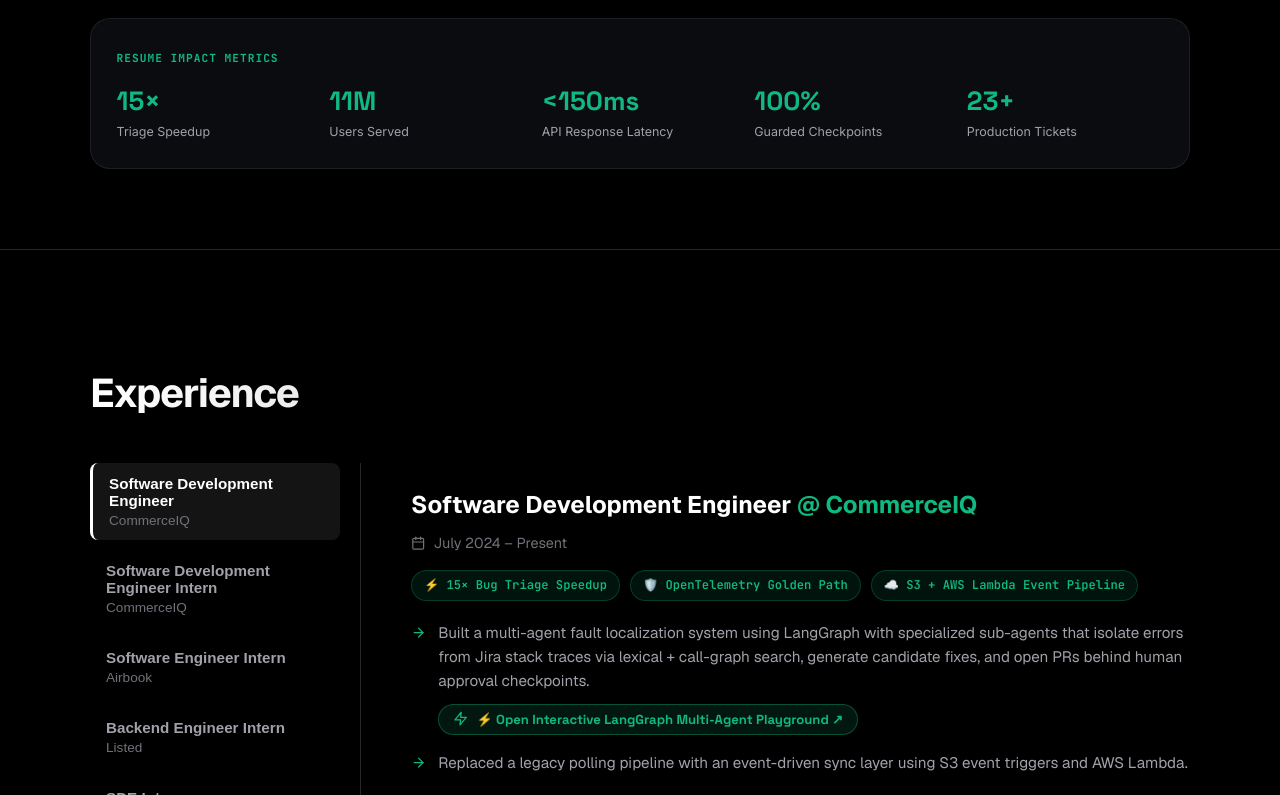
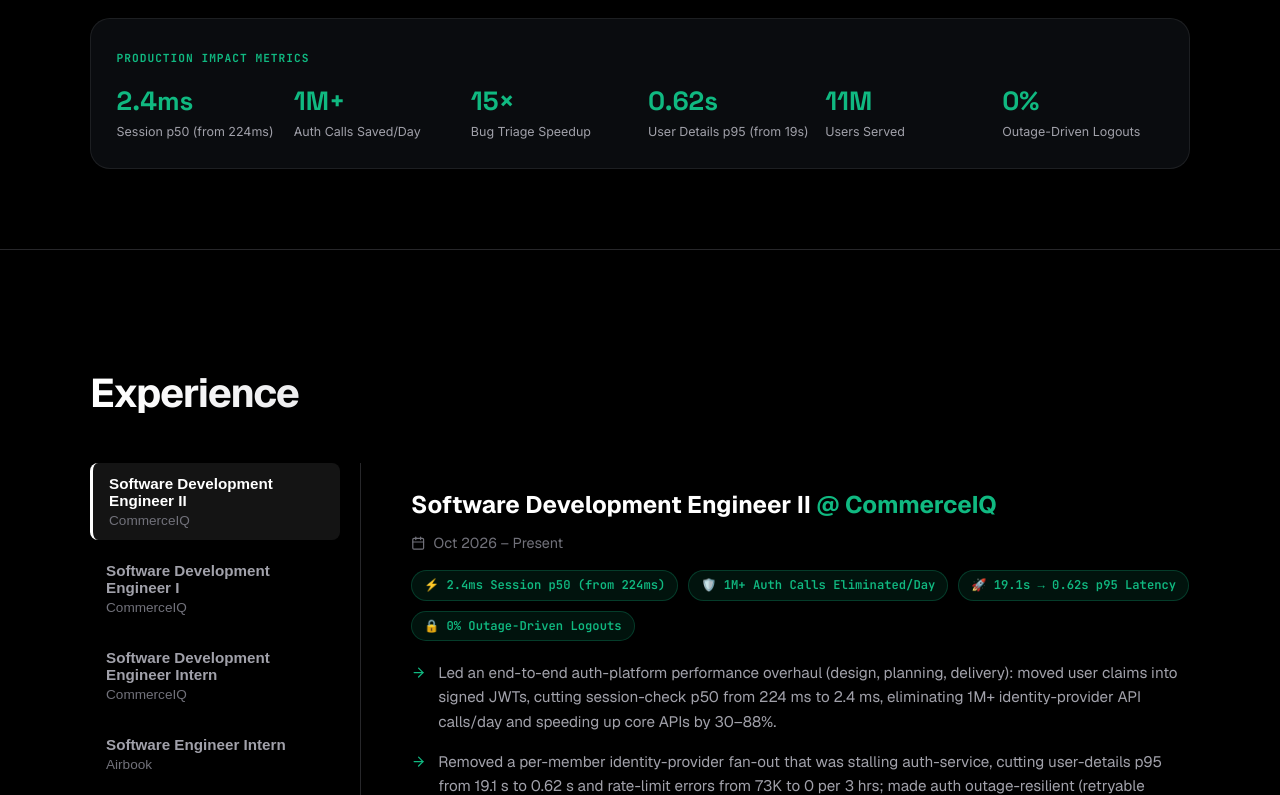
Before and after one commit to Aviroop-001/Portfolio, a React (Create React App) app: page / in a window 1280 px wide. Shown: the part 1285-2080 px from the top of the page. Built offline with nearby package versions, Linux system fonts and the light colour scheme; no server answers; a web font is replaced by a local one.

Commit message:
DTP-106 feat: add Software Development Engineer II experience, update resume PDF, add SDE 2 impact metrics to About Me, and update hero intro

```diff
--- a/public/index.html
+++ b/public/index.html
@@ -5,9 +5,9 @@
     <meta name="viewport" content="width=device-width, initial-scale=1" />
     <meta
       name="description"
-      content="Aviroop Banerjee - Software Engineer and Software Developer specializing in scalable distributed backends, LLM-powered multi-agent architectures, and high-performance microservices."
+      content="Aviroop Banerjee - Software Engineer II specializing in scalable distributed backends, auth platforms, LLM-powered multi-agent architectures, and high-performance microservices."
     />
-    <meta name="keywords" content="Aviroop Banerjee, Software Engineer, Software Developer, Backend Developer, AI Agents, LLM, LangChain, LangGraph, NestJS, React, Portfolio" />
+    <meta name="keywords" content="Aviroop Banerjee, Software Engineer II, Software Development Engineer II, Backend Developer, AI Agents, LLM, LangChain, LangGraph, NestJS, React, Portfolio" />
     <meta name="author" content="Aviroop Banerjee" />
 
     <!-- JSON-LD Structured Data for LLMO and Google SEO -->
@@ -16,7 +16,7 @@
       "@context": "https://schema.org",
       "@type": "Person",
       "name": "Aviroop Banerjee",
-      "jobTitle": "Software Engineer",
+      "jobTitle": "Software Development Engineer II",
       "url": "https://aviroopbanerjee.com/",
       "image": "https://aviroopbanerjee.com/og-image.jpg",
       "sameAs": [
@@ -30,28 +30,29 @@
         "LangChain",
         "LangGraph",
         "Distributed Systems",
+        "Auth Systems",
         "Backend Infrastructure",
         "NestJS",
         "Node.js",
         "React"
       ],
-      "description": "Software Engineer specializing in scalable distributed backends, LLM-powered multi-agent architectures, and high-performance microservices."
+      "description": "Software Development Engineer II specializing in scalable distributed backends, auth platforms, LLM-powered multi-agent architectures, and high-performance microservices."
     }
     </script>
 
     <!-- Open Graph / Facebook -->
     <meta property="og:type" content="website" />
     <meta property="og:url" content="https://aviroopbanerjee.com/" />
-    <meta property="og:title" content="Aviroop Banerjee | Software Engineer" />
-    <meta property="og:description" content="Software Engineer and Software Developer specializing in scalable distributed backends, LLM-powered multi-agent architectures, and high-performance microservices." />
+    <meta property="og:title" content="Aviroop Banerjee | Software Engineer II" />
+    <meta property="og:description" content="Software Engineer II specializing in scalable distributed backends, auth platforms, LLM-powered multi-agent architectures, and high-performance microservices." />
     <!-- TODO: Add a real og-image if available -->
     <meta property="og:image" content="https://aviroopbanerjee.com/og-image.jpg" />
 
     <!-- Twitter -->
     <meta property="twitter:card" content="summary_large_image" />
     <meta property="twitter:url" content="https://aviroopbanerjee.com/" />
-    <meta property="twitter:title" content="Aviroop Banerjee | Software Engineer" />
-    <meta property="twitter:description" content="Software Engineer and Software Developer specializing in scalable distributed backends, LLM-powered multi-agent architectures, and high-performance microservices." />
+    <meta property="twitter:title" content="Aviroop Banerjee | Software Engineer II" />
+    <meta property="twitter:description" content="Software Engineer II specializing in scalable distributed backends, auth platforms, LLM-powered multi-agent architectures, and high-performance microservices." />
     <meta property="twitter:image" content="https://aviroopbanerjee.com/og-image.jpg" />
 
     <!-- Preconnect and Fast Font Loading for Core Web Vitals (FCP/LCP Optimization) -->
@@ -59,7 +60,7 @@
     <link rel="preconnect" href="https://fonts.gstatic.com" crossorigin>
     <link href="https://fonts.googleapis.com/css2?family=Geist:wght@300;400;500;600;700&family=Inter:wght@400;500;600;700&family=JetBrains+Mono:wght@400;500;600;700&family=Plus+Jakarta+Sans:wght@700;800&family=Space+Grotesk:wght@600;700;800&display=swap" rel="stylesheet" />
 
-    <title>Aviroop Banerjee | Software Engineer</title>
+    <title>Aviroop Banerjee | Software Engineer II</title>
   </head>
   <!-- Google tag (gtag.js) -->
   <script async src="https://www.googletagmanager.com/gtag/js?id=G-9VPMWP1VTM"></script>
--- a/src/App.jsx
+++ b/src/App.jsx
@@ -224,42 +224,46 @@ function App() {
 
             {/* Modern Bento Grid */}
             <div className="about-bento-grid">
-              {/* Card 1: Scalability, Performant & Platform Architecture */}
+              {/* Card 1: Scalability, Performance & Platform Architecture */}
               <div className="bento-card bento-hero">
                 <div className="bento-card-header">
                   <span className="card-badge">ENGINEERING PHILOSOPHY</span>
                 </div>
-                <h3 className="hero-title">Scalability, Performant & Platform Architecture</h3>
+                <h3 className="hero-title">Scalability, Performance & Platform Architecture</h3>
                 <p className="hero-desc">
-                  Software Engineer focused on architecting highly scalable backends, performant microservices, and resilient platform infrastructure. I design standardized golden path foundation libraries, event-driven data pipelines (AWS Lambda, S3, Kafka), and multi-agent LLM systems engineered for predictable high-concurrency scale.
+                  Software Development Engineer II focused on architecting highly scalable distributed backends, resilient auth platforms, and high-concurrency microservices. I design platform-wide golden path foundation libraries, event-driven streaming pipelines (Kafka, AWS Lambda, S3), and multi-agent LLM systems engineered for mission-critical production scale.
                 </p>
               </div>
 
-              {/* Card 2: 5 Key Resume Impact Metrics */}
+              {/* Card 2: 6 Key Production Impact Metrics */}
               <div className="bento-card bento-metrics">
                 <div className="bento-card-header">
-                  <span className="card-badge">RESUME IMPACT METRICS</span>
+                  <span className="card-badge">PRODUCTION IMPACT METRICS</span>
                 </div>
                 <div className="metrics-bento-grid">
                   <div className="m-item">
+                    <span className="m-val">2.4ms</span>
+                    <span className="m-lbl">Session p50 (from 224ms)</span>
+                  </div>
+                  <div className="m-item">
+                    <span className="m-val">1M+</span>
+                    <span className="m-lbl">Auth Calls Saved/Day</span>
+                  </div>
+                  <div className="m-item">
                     <span className="m-val">15×</span>
-                    <span className="m-lbl">Triage Speedup</span>
+                    <span className="m-lbl">Bug Triage Speedup</span>
+                  </div>
+                  <div className="m-item">
+                    <span className="m-val">0.62s</span>
+                    <span className="m-lbl">User Details p95 (from 19s)</span>
                   </div>
                   <div className="m-item">
                     <span className="m-val">11M</span>
                     <span className="m-lbl">Users Served</span>
                   </div>
                   <div className="m-item">
-                    <span className="m-val">&lt;150ms</span>
-                    <span className="m-lbl">API Response Latency</span>
-                  </div>
-                  <div className="m-item">
-                    <span className="m-val">100%</span>
-                    <span className="m-lbl">Guarded Checkpoints</span>
-                  </div>
-                  <div className="m-item">
-                    <span className="m-val">23+</span>
-                    <span className="m-lbl">Production Tickets</span>
+                    <span className="m-val">0%</span>
+                    <span className="m-lbl">Outage-Driven Logouts</span>
                   </div>
                 </div>
               </div>
--- a/src/App.scss
+++ b/src/App.scss
@@ -413,11 +413,15 @@ body {
 
     .metrics-bento-grid {
       display: grid;
-      grid-template-columns: repeat(5, 1fr);
+      grid-template-columns: repeat(6, 1fr);
       gap: 1rem;
       margin-top: 0.8rem;
 
-      @media (max-width: 900px) {
+      @media (max-width: 1024px) {
+        grid-template-columns: repeat(3, 1fr);
+      }
+
+      @media (max-width: 600px) {
         grid-template-columns: repeat(2, 1fr);
       }
 
--- a/src/components/jsx_files/CommandPalette.jsx
+++ b/src/components/jsx_files/CommandPalette.jsx
@@ -48,10 +48,40 @@ export default function CommandPalette() {
       target: 'about'
     },
     {
+      id: 'about-metric-auth-p50',
+      label: 'Metric: 2.4ms Session Check p50 (from 224ms)',
+      snippet: 'End-to-end auth platform overhaul moving user claims into signed JWTs, speeding up core APIs by 30-88%.',
+      keywords: '2.4ms session check p50 auth jwt performance overhaul commerceiq',
+      category: 'About Me',
+      icon: <FiZap />,
+      type: 'scroll',
+      target: 'about'
+    },
+    {
+      id: 'about-metric-auth-calls',
+      label: 'Metric: 1M+ Auth API Calls Eliminated/Day',
+      snippet: 'Auth architecture overhaul eliminating per-member identity provider fan-out and rate-limit errors.',
+      keywords: '1M+ auth api calls identity provider signed jwts rate limit errors',
+      category: 'About Me',
+      icon: <FiZap />,
+      type: 'scroll',
+      target: 'about'
+    },
+    {
       id: 'about-metric-1',
       label: 'Metric: 15× Bug Triage Speedup',
       snippet: 'Automated multi-agent root-cause fault localization system utilizing LangGraph & LangChain.',
       keywords: '15x triage speedup bug root cause langgraph langchain',
+      category: 'About Me',
+      icon: <FiZap />,
+      type: 'scroll',
+      target: 'about'
+    },
+    {
+      id: 'about-metric-p95',
+      label: 'Metric: 0.62s User Details p95 (from 19.1s)',
+      snippet: 'Eliminated identity provider fan-out stalls, cutting rate-limit errors from 73K to 0 per 3 hrs.',
+      keywords: '0.62s 19.1s user details p95 latency rate limit auth service',
       category: 'About Me',
       icon: <FiZap />,
       type: 'scroll',
@@ -68,30 +98,10 @@ export default function CommandPalette() {
       target: 'about'
     },
     {
-      id: 'about-metric-3',
-      label: 'Metric: <150ms API Response Latency',
-      snippet: 'High-performance REST API services and real-time collaboration platforms.',
-      keywords: '150ms latency response time collab io real time docs',
-      category: 'About Me',
-      icon: <FiZap />,
-      type: 'scroll',
-      target: 'about'
-    },
-    {
-      id: 'about-metric-4',
-      label: 'Metric: 100% Guarded Checkpoints',
-      snippet: 'Automated safety eval suites across 50+ microservice endpoints behind SDE review checkpoints.',
-      keywords: '100% guarded human checkpoints safety eval pr review',
-      category: 'About Me',
-      icon: <FiZap />,
-      type: 'scroll',
-      target: 'about'
-    },
-    {
-      id: 'about-metric-5',
-      label: 'Metric: 23+ Production Tickets Resolved',
-      snippet: 'Production bug resolutions via autonomous multi-agent triage system.',
-      keywords: '23+ production tickets resolved multi-agent',
+      id: 'about-metric-outage',
+      label: 'Metric: 0% Outage-Driven Logouts (from 100%)',
+      snippet: 'Outage-resilient auth architecture with retryable 503 handling preventing user session drops.',
+      keywords: '0% outage logouts retryable 503s resilient auth',
       category: 'About Me',
       icon: <FiZap />,
       type: 'scroll',
--- a/src/components/jsx_files/Data.js
+++ b/src/components/jsx_files/Data.js
@@ -67,43 +67,60 @@ export const projectsData = [
 
 export const timelineData = [
   {
-    text: "Multi-Agent Fault Localization, Event-Driven Sync & Foundation Libraries",
+    text: "Auth-Platform Performance Overhaul & Outage Resiliency",
     bullets: [
-      "Built a multi-agent fault localization system using LangGraph with specialized sub-agents that isolate errors from Jira stack traces via lexical + call-graph search, generate candidate fixes, and open PRs behind human approval checkpoints.",
-      "Replaced a legacy polling pipeline with an event-driven sync layer using S3 event triggers and AWS Lambda.",
-      "Spearheaded the design of a JSON-driven, PostgreSQL-backed template service for AllyAI to assemble dashboards from reusable widgets.",
-      "Architected a standardized 'Golden Path' Node.js foundation library adopted across the microservice ecosystem, integrating OpenTelemetry and circuit-breaker patterns."
+      "Led an end-to-end auth-platform performance overhaul (design, planning, delivery): moved user claims into signed JWTs, cutting session-check p50 from 224 ms to 2.4 ms, eliminating 1M+ identity-provider API calls/day and speeding up core APIs by 30–88%.",
+      "Removed a per-member identity-provider fan-out that was stalling auth-service, cutting user-details p95 from 19.1 s to 0.62 s and rate-limit errors from 73K to 0 per 3 hrs; made auth outage-resilient (retryable 503s), cutting outage-driven logouts from 100% to 0."
     ],
-    date: "July 2024 – Present",
-    position: "Software Development Engineer",
+    date: "Oct 2026 – Present",
+    position: "Software Development Engineer II",
     org: "CommerceIQ",
     icon: commerceiqLogo,
-    skills: "LangGraph, Node.js, NestJS, AWS Lambda, PostgreSQL, OpenTelemetry, TypeScript",
+    skills: "JWT, Auth Systems, Distributed Systems, Performance Optimization, Node.js, Spring Boot, Microservices",
     category: {
       tag: "Full-time",
       color: "#0f4c3a",
     },
   },
   {
-    text: "RBAC Microservice & Component Provisioning",
+    text: "Multi-Agent Fault Localization, Golden Path Library & SKU Alerts",
     bullets: [
-      "Built a NestJS RBAC microservice automating component rendering and role provisioning across internal engineering teams."
+      "Cut bug triage-to-PR time from 5 hrs to 20 min with a LangGraph multi-agent system that localizes faults from stack traces (call-graph search), generates fixes and opens PRs behind human approval; 80%+ of 23+ PRs merged.",
+      "Proposed and led a platform-wide “Golden Path” Node.js foundation library (OpenTelemetry, circuit breakers, standard config), designing the architecture and guiding 2 engineers; adopted by 11 microservices, cutting new-service setup from 2 days to 3 hrs.",
+      "Launched an Amazon-marketplace SKU alert service (Spring Boot + Kafka fan-out) that notifies Fortune 500 consumer brands of price, stock, Buy Box, rank and badge changes, delivering 1K+ alerts/day across 75K+ SKUs within 10 min of each batch run.",
+      "Reduced report-build time from 24 hrs to 5 hrs by designing a JSON-driven, PostgreSQL-backed template service for the AllyAI reporting platform that assembles dashboards from reusable widgets."
     ],
-    date: "Jan 2024 – July 2024",
+    date: "Jul 2024 – Oct 2026",
+    position: "Software Development Engineer I",
+    org: "CommerceIQ",
+    icon: commerceiqLogo,
+    skills: "LangGraph, Node.js, Spring Boot, Kafka, AWS Lambda, PostgreSQL, OpenTelemetry, TypeScript",
+    category: {
+      tag: "Full-time",
+      color: "#0f4c3a",
+    },
+  },
+  {
+    text: "RBAC Microservice & RAG Campaign Pipeline",
+    bullets: [
+      "Implemented a NestJS RBAC microservice automating component rendering and role provisioning, cutting bulk user onboarding from 4 hrs to under 10 min (24× faster) across 5+ internal teams.",
+      "Built a RAG pipeline (LangChain + pgvector) over 500+ brand campaigns (50K ad documents), cutting hallucination from 22% to 14% (−35%, 200-query eval set); its budget-allocation recommendations were adopted by the ads team."
+    ],
+    date: "Jan 2024 – Jul 2024",
     position: "Software Development Engineer Intern",
     org: "CommerceIQ",
     icon: commerceiqLogo,
-    skills: "NestJS, TypeScript, Node.js, RBAC, Software Architecture",
+    skills: "NestJS, TypeScript, LangChain, pgvector, RAG, Node.js, RBAC",
     category: {
       tag: "Internship",
       color: "#180959",
     },
   },
   {
-    text: "ETL Pipelines & NLQ-to-SQL System",
+    text: "DuckDB Vectorized ETL Pipelines & NLQ-to-SQL System",
     bullets: [
-      "Integrated DuckDB and orchestrated high-efficiency ETL pipelines across BigQuery, Redshift, and Supabase.",
-      "Developed a Natural Language Query (NLQ) to SQL system utilizing t5-base and Meta CodeLlama-13B-Instruct."
+      "Sped up data-processing time 67% and query latency 40% on multi-million-row datasets by adding DuckDB as an in-process analytics engine to ETL pipelines pulling from BigQuery, Redshift and Supabase.",
+      "Shipped an NLQ-to-SQL system (t5-base, CodeLlama-13B-Instruct) reaching 74.6% accuracy on benchmark queries, driving a 7× increase in query usage."
     ],
     date: "Sep 2023 – Jan 2024",
     position: "Software Engineer Intern",
--- a/src/components/jsx_files/Experience.jsx
+++ b/src/components/jsx_files/Experience.jsx
@@ -14,15 +14,27 @@ export default function Experience() {
   };
 
   const roleMetricsMap = {
-    "CommerceIQ": [
+    "Software Development Engineer II @ CommerceIQ": [
+      "⚡ 2.4ms Session p50 (from 224ms)",
+      "🛡️ 1M+ Auth Calls Eliminated/Day",
+      "🚀 19.1s → 0.62s p95 Latency",
+      "🔒 0% Outage-Driven Logouts"
+    ],
+    "Software Development Engineer I @ CommerceIQ": [
       "⚡ 15× Bug Triage Speedup",
-      "🛡️ OpenTelemetry Golden Path",
-      "☁️ S3 + AWS Lambda Event Pipeline"
+      "🛡️ 11 Microservices Golden Path",
+      "📢 1K+ Alerts/Day (75K+ SKUs)",
+      "📊 24h → 5h Report Build Time"
+    ],
+    "Software Development Engineer Intern @ CommerceIQ": [
+      "⚡ 24× Onboarding Speedup (<10 min)",
+      "🧠 -35% RAG Hallucination Drop",
+      "🎯 500+ Brand Campaigns"
     ],
     "Airbook": [
-      "⚡ DuckDB High-Efficiency ETL",
-      "🤖 CodeLlama NLQ-to-SQL",
-      "📊 Multi-Warehouse Pipeline"
+      "⚡ 67% Faster ETL Processing",
+      "🤖 CodeLlama NLQ-to-SQL (74.6% Acc)",
+      "📈 7× Query Usage Growth"
     ],
     "Listed": [
       "👥 11M User Recommendation Engine",
@@ -64,9 +76,9 @@ export default function Experience() {
               </div>
 
               {/* Role Highlight Metrics Banner */}
-              {roleMetricsMap[timelineData[activeTab].org] && (
+              {(roleMetricsMap[`${timelineData[activeTab].position} @ ${timelineData[activeTab].org}`] || roleMetricsMap[timelineData[activeTab].org]) && (
                 <div className="role-highlight-banner">
-                  {roleMetricsMap[timelineData[activeTab].org].map((m, i) => (
+                  {(roleMetricsMap[`${timelineData[activeTab].position} @ ${timelineData[activeTab].org}`] || roleMetricsMap[timelineData[activeTab].org]).map((m, i) => (
                     <span key={i} className="highlight-pill">{m}</span>
                   ))}
                 </div>
@@ -78,7 +90,7 @@ export default function Experience() {
                     <FiArrowRight className="bullet-icon"/>
                     <div className="bullet-content-wrap">
                       <span>{desc}</span>
-                      {activeTab === 0 && i === 0 && (
+                      {desc.includes('LangGraph') && (
                         <div className="inline-playground-wrapper">
                           <button
                             className="inline-playground-link-btn"
@@ -89,7 +101,7 @@ export default function Experience() {
                           </button>
                         </div>
                       )}
-                      {activeTab === 2 && i === 0 && (
+                      {desc.includes('DuckDB') && (
                         <div className="inline-playground-wrapper">
                           <button
                             className="inline-playground-link-btn"
--- a/src/components/jsx_files/intro.jsx
+++ b/src/components/jsx_files/intro.jsx
@@ -22,7 +22,7 @@ export default function Intro({ onPreviewResume }) {
           <Box className="subtitle-wrapper">
             {/* <DesktopCatPet /> Disabled for now per request */}
             <Text className="subtitle-text">
-              Software Engineer with <strong>2+ years of experience</strong> building AI agents, LLM systems, distributed backend infrastructure, and platform-level software.
+              Software Development Engineer II with <strong>3+ years of experience</strong> building AI agents, LLM systems, distributed backend infrastructure, and platform-level software.
             </Text>
           </Box>
 
```
Also changed, not shown: 1 other file (tests, documents, lock files or other folders).
